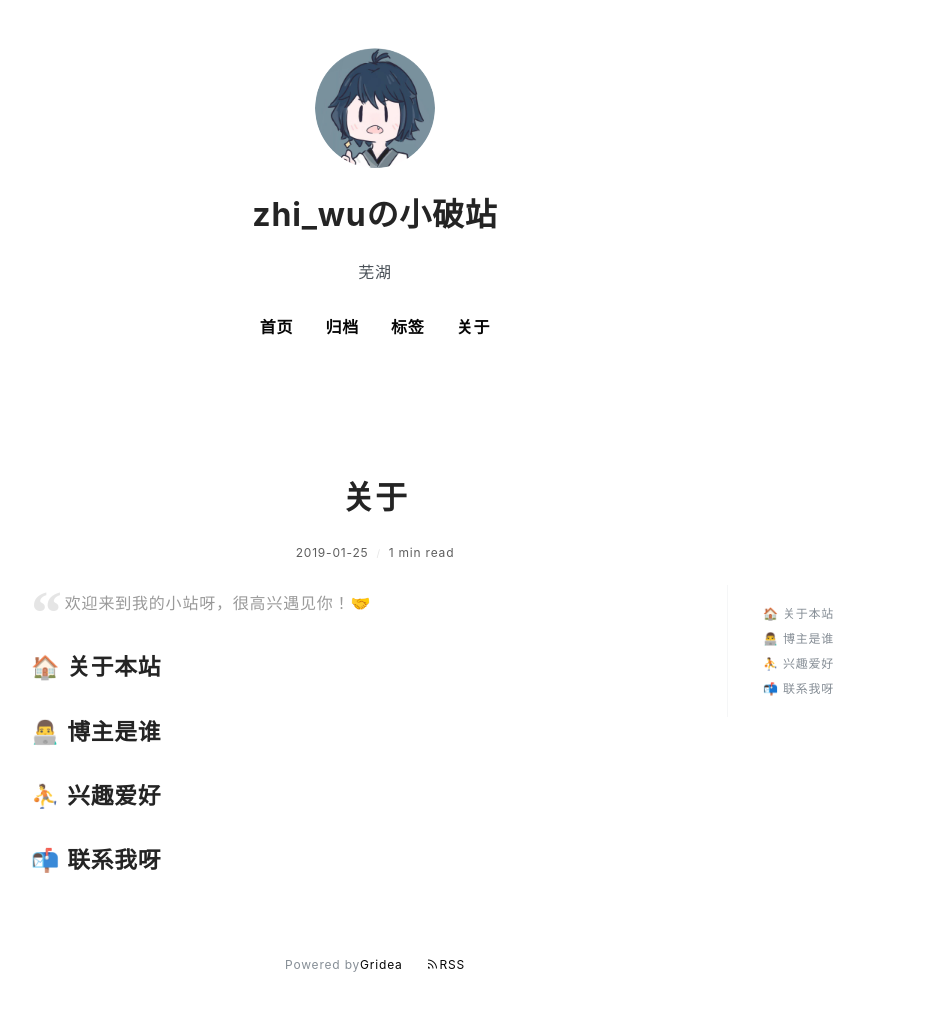
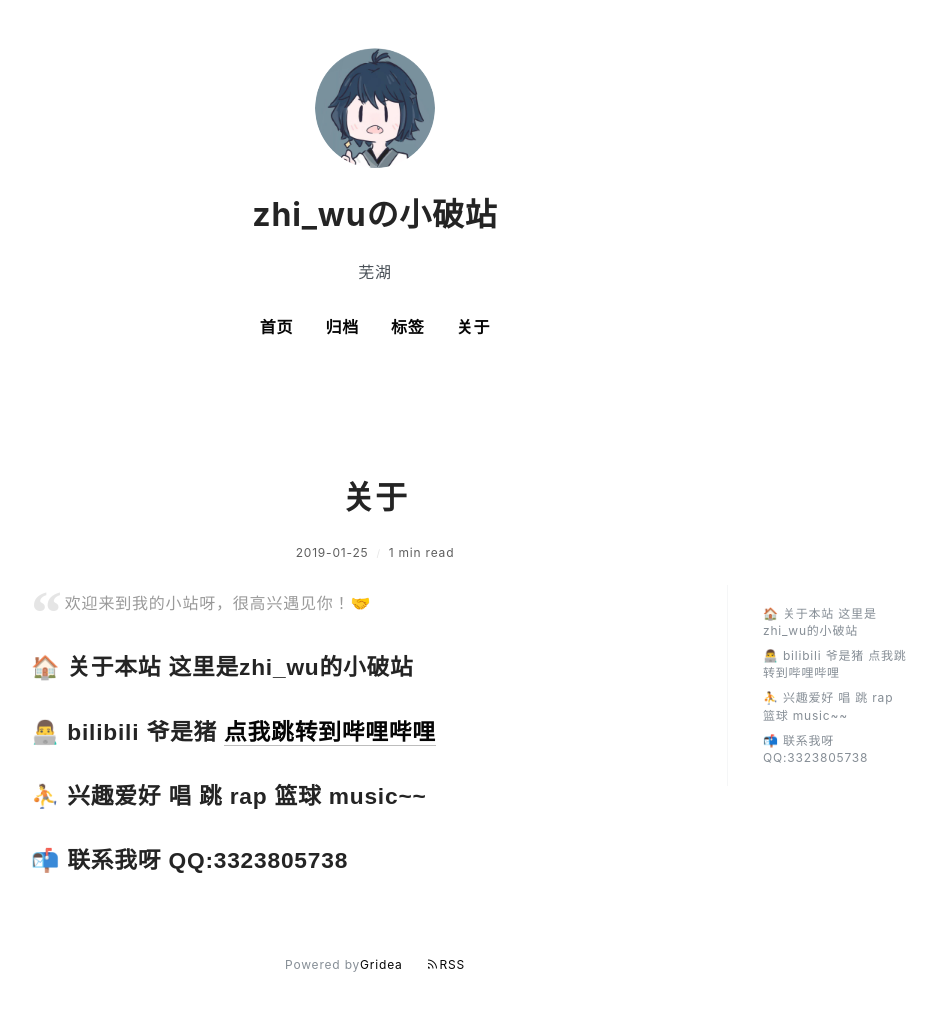
Before and after one commit to zhiwu233/zhiwu233.github.io, a plain HTML site: page post/about/index.html in a window 1280 px wide. Shown: the whole page, without its empty margins (265-1202 px from the left). Drawn offline with nearby package versions, Linux system fonts and the light colour scheme; a web font is replaced by a local one.

Commit message:
update from gridea: 2021-02-21 12:43:30

```diff
--- a/archives/index.html
+++ b/archives/index.html
@@ -3,7 +3,7 @@
     <meta charset="utf-8" />
 <meta name="viewport" content="width=device-width, initial-scale=1" />
 <title>zhi_wuの小破站</title>
-<link rel="shortcut icon" href="https://zhiwu233.github.io/favicon.ico?v=1613882092026">
+<link rel="shortcut icon" href="https://zhiwu233.github.io/favicon.ico?v=1613882603054">
 <link href="https://cdn.jsdelivr.net/npm/remixicon@2.3.0/fonts/remixicon.css" rel="stylesheet">
 <link rel="stylesheet" href="https://zhiwu233.github.io/styles/main.css">
 <link rel="alternate" type="application/atom+xml" title="zhi_wuの小破站 - Atom Feed" href="https://zhiwu233.github.io/atom.xml">
@@ -18,7 +18,7 @@
       <div class="main-content">
         <div class="site-header">
   <a href="https://zhiwu233.github.io">
-  <img class="avatar" src="https://zhiwu233.github.io/images/avatar.png?v=1613882092026" alt="">
+  <img class="avatar" src="https://zhiwu233.github.io/images/avatar.png?v=1613882603054" alt="">
   </a>
   <h1 class="site-title">
     zhi_wuの小破站
--- a/atom.xml
+++ b/atom.xml
@@ -2,7 +2,7 @@
 <feed xmlns="http://www.w3.org/2005/Atom">
     <id>https://zhiwu233.github.io</id>
     <title>zhi_wuの小破站</title>
-    <updated>2021-02-21T04:35:37.232Z</updated>
+    <updated>2021-02-21T04:43:29.998Z</updated>
     <generator>https://github.com/jpmonette/feed</generator>
     <link rel="alternate" href="https://zhiwu233.github.io"/>
     <link rel="self" href="https://zhiwu233.github.io/atom.xml"/>
--- a/post/about/index.html
+++ b/post/about/index.html
@@ -3,7 +3,7 @@
     <meta charset="utf-8" />
 <meta name="viewport" content="width=device-width, initial-scale=1" />
 <title>关于 | zhi_wuの小破站</title>
-<link rel="shortcut icon" href="https://zhiwu233.github.io/favicon.ico?v=1613882092026">
+<link rel="shortcut icon" href="https://zhiwu233.github.io/favicon.ico?v=1613882603054">
 <link href="https://cdn.jsdelivr.net/npm/remixicon@2.3.0/fonts/remixicon.css" rel="stylesheet">
 <link rel="stylesheet" href="https://zhiwu233.github.io/styles/main.css">
 <link rel="alternate" type="application/atom+xml" title="关于 | zhi_wuの小破站 - Atom Feed" href="https://zhiwu233.github.io/atom.xml">
@@ -14,11 +14,10 @@
     <meta name="description" content="
 欢迎来到我的小站呀，很高兴遇见你！🤝
 
-🏠 关于本站
-👨‍💻 博主是谁
-⛹ 兴趣爱好
-📬 联系我呀
-..." />
+🏠 关于本站  这里是zhi_wu的小破站
+👨‍💻 bilibili     爷是猪 点我跳转到哔哩哔哩
+⛹ 兴趣爱好  唱 跳 rap 篮球 music~~
+📬 联系我呀  QQ:332..." />
     <meta name="keywords" content="" />
     <link rel="stylesheet" href="https://cdnjs.cloudflare.com/ajax/libs/KaTeX/0.10.0/katex.min.css">
     <script src="https://cdn.bootcss.com/highlight.js/9.12.0/highlight.min.js"></script>
@@ -28,7 +27,7 @@
       <div class="main-content">
         <div class="site-header">
   <a href="https://zhiwu233.github.io">
-  <img class="avatar" src="https://zhiwu233.github.io/images/avatar.png?v=1613882092026" alt="">
+  <img class="avatar" src="https://zhiwu233.github.io/images/avatar.png?v=1613882603054" alt="">
   </a>
   <h1 class="site-title">
     zhi_wuの小破站
@@ -98,20 +97,20 @@
                 <blockquote>
 <p>欢迎来到我的小站呀，很高兴遇见你！🤝</p>
 </blockquote>
-<h2 id="关于本站">🏠 关于本站</h2>
-<h2 id="博主是谁">👨‍💻 博主是谁</h2>
-<h2 id="兴趣爱好">⛹ 兴趣爱好</h2>
-<h2 id="联系我呀">📬 联系我呀</h2>
+<h2 id="关于本站-这里是zhi_wu的小破站">🏠 关于本站  这里是zhi_wu的小破站</h2>
+<h2 id="bilibili-爷是猪-点我跳转到哔哩哔哩">👨‍💻 bilibili     爷是猪 <a href="https://space.bilibili.com/506792635">点我跳转到哔哩哔哩</a></h2>
+<h2 id="兴趣爱好-唱-跳-rap-篮球-music~~">⛹ 兴趣爱好  唱 跳 rap 篮球 music~~</h2>
+<h2 id="联系我呀-qq3323805738">📬 联系我呀  QQ:3323805738</h2>
 
               </div>
               <div class="toc-container">
                 <ul class="markdownIt-TOC">
 <li>
 <ul>
-<li><a href="#%E5%85%B3%E4%BA%8E%E6%9C%AC%E7%AB%99">🏠 关于本站</a></li>
-<li><a href="#%E5%8D%9A%E4%B8%BB%E6%98%AF%E8%B0%81">👨‍💻 博主是谁</a></li>
-<li><a href="#%E5%85%B4%E8%B6%A3%E7%88%B1%E5%A5%BD">⛹ 兴趣爱好</a></li>
-<li><a href="#%E8%81%94%E7%B3%BB%E6%88%91%E5%91%80">📬 联系我呀</a></li>
+<li><a href="#%E5%85%B3%E4%BA%8E%E6%9C%AC%E7%AB%99-%E8%BF%99%E9%87%8C%E6%98%AFzhi_wu%E7%9A%84%E5%B0%8F%E7%A0%B4%E7%AB%99">🏠 关于本站  这里是zhi_wu的小破站</a></li>
+<li><a href="#bilibili-%E7%88%B7%E6%98%AF%E7%8C%AA-%E7%82%B9%E6%88%91%E8%B7%B3%E8%BD%AC%E5%88%B0%E5%93%94%E5%93%A9%E5%93%94%E5%93%A9">👨‍💻 bilibili     爷是猪 点我跳转到哔哩哔哩</a></li>
+<li><a href="#%E5%85%B4%E8%B6%A3%E7%88%B1%E5%A5%BD-%E5%94%B1-%E8%B7%B3-rap-%E7%AF%AE%E7%90%83-music~~">⛹ 兴趣爱好  唱 跳 rap 篮球 music~~</a></li>
+<li><a href="#%E8%81%94%E7%B3%BB%E6%88%91%E5%91%80-qq3323805738">📬 联系我呀  QQ:3323805738</a></li>
 </ul>
 </li>
 </ul>
```
Also changed, not shown: index.html (+2 -2 lines), post/hello-gridea/index.html (+2 -2 lines), tag/UQMOiqu6z/index.html (+2 -2 lines), tags/index.html (+2 -2 lines).
